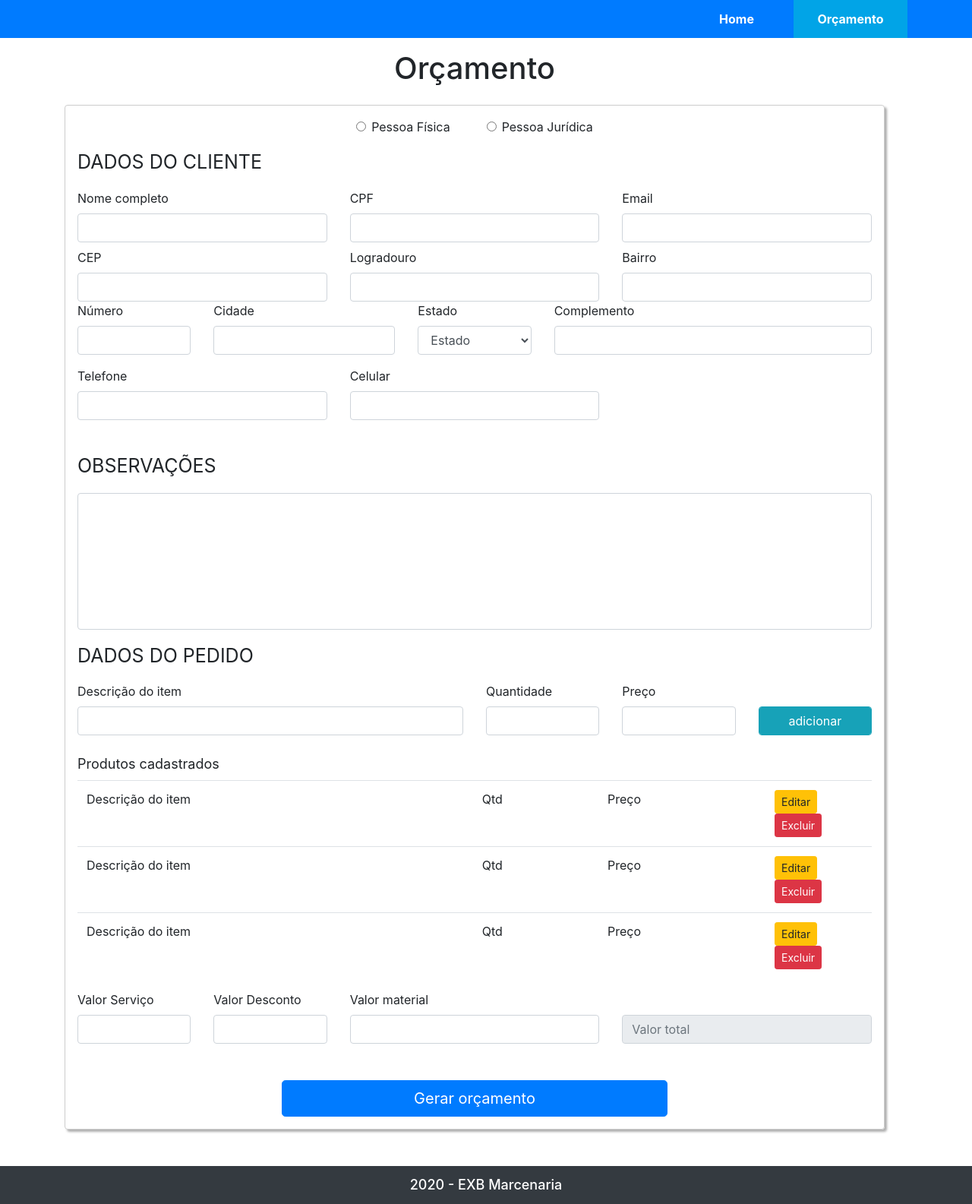
After one commit to Ingridprog/Projeto-Marcenaria, a PHP site: page /pages/orcamento.php in a window 1280 px wide. The commit adds this page. Shown: the whole page at 76% size. Run offline with PHP 8.4, Linux system fonts and the light colour scheme.

Commit message:
Finalizando telas

```diff
--- a/frontend/assets/css/styles.css
+++ b/frontend/assets/css/styles.css
@@ -59,3 +59,57 @@
 .md-table{
     width: 100%;
 }
+
+/* ORÇAMENTOS */
+
+#cadastro-orcamento{
+    width: 100%;
+    height: auto;
+    min-height: 500px;
+    border: solid 1px #ccc;
+    border-radius: 4px;
+    box-shadow: 3px 3px 3px #36363665;
+}
+#dados-cliente,
+#observacoes,
+#dados-pedidos{
+    width: 100%;
+    height: auto;
+    min-height: 400px;
+}
+#observacoes{
+    min-height: 200px;
+}
+.linha-dados-cliente{
+    width: 100%;
+    height: auto;
+    min-height: 30px;
+    font-size:25px;
+    text-transform: uppercase;
+}
+.no-resize{
+    height: 180px !important;
+    resize: none;
+}
+.sub-title{
+    font-size:18px;
+}
+.small-column{
+    width: 140px !important;
+}
+footer{
+    width: 100%;
+    height: auto;
+    min-height: 50px;
+    background-color: #343a40;
+}
+footer h5{
+    padding: 0px;
+    margin: 0px;
+    font-size:18px;
+}
+
+.bottom-position{
+    position: absolute !important;
+    bottom: 0px !important;
+}
--- /dev/null
+++ b/frontend/index.php
@@ -0,0 +1,5 @@
+<?php
+
+header('location: pages/home.php');
+
+?>
--- a/frontend/index.html
+++ b/frontend/pages/home.php
@@ -4,8 +4,8 @@
     <meta charset="UTF-8">
     <meta name="viewport" content="width=device-width, initial-scale=1.0">
     <title>Exb - Orçamentos</title>
-    <link rel="stylesheet" href="assets/css/bootstrap.min.css">
-    <link rel="stylesheet" href="assets/css/styles.css">
+    <link rel="stylesheet" href="../assets/css/bootstrap.min.css">
+    <link rel="stylesheet" href="../assets/css/styles.css">
 </head>
     <body>
         <section id="login-main">
--- /dev/null
+++ b/frontend/pages/orcamento.php
@@ -0,0 +1,218 @@
+
+<!DOCTYPE html>
+<html lang="en">
+    <head>
+        <meta charset="UTF-8">
+        <meta name="viewport" content="width=device-width, initial-scale=1.0">
+        <title>EXB</title>
+        <link rel="stylesheet" href="../assets/css/bootstrap.min.css">
+        <link rel="stylesheet" href="../assets/css/styles.css">
+    </head>
+    <body>
+        <nav class="width-100p mb-3 navbar pd-zero navbar-expand-lg navbar-dark bg-primary">
+            <div class="container d-flex justify-content-end">
+                <div class="nav-item text-white d-flex justify-content-center align-items-center">
+                    <a href="lista.php" class="text-white font-weight-bold">Home</a>
+                </div>
+
+                <div class="ativar-nav-item nav-item text-white d-flex justify-content-center align-items-center">
+                    <span class="font-weight-bold">Orçamento</span>
+                </div>
+            </div>
+        </nav>
+        <div class="row width-100p mb-3">
+            <div class="container">
+                <div class="col s12 d-flex justify-content-center">
+                    <h1>Orçamento</h1>
+                </div>
+            </div>
+        </div>
+        <div class="row width-100p">
+            <div class="container">
+                <div class="col s12">
+                    <form id="cadastro-orcamento" class="p-3 mb-5" action="">
+                        <!-- TIPO DE CLIENTE -->
+                        <div class="form-row d-flex justify-content-center mb-3">
+                            <div class="form-check mr-5">
+                                <input class="form-check-input" type="radio" name="exampleRadios" id="exampleRadios1" value="option1" >
+                                <label class="form-check-label" for="exampleRadios1">
+                                    Pessoa Física
+                                </label>
+                            </div>
+                            <div class="form-check">
+                                <input class="form-check-input" type="radio" name="exampleRadios" id="exampleRadios1" value="option1" >
+                                <label class="form-check-label" for="exampleRadios1">
+                                    Pessoa Jurídica
+                                </label>
+                            </div>
+                        </div>
+                        <!-- DADOS DO CLIENTE -->
+                        <div id="dados-cliente">
+                            <div class="linha-dados-cliente mb-3">
+                                Dados do cliente
+                            </div>
+                            <div class="row mb-2">
+                                <div class="col">
+                                    <label for="">Nome completo</label>
+                                    <input type="text" class="form-control">
+                                </div>
+                                <div class="col">
+                                    <label for="">CPF</label>
+                                    <input type="text" class="form-control">
+                                </div>
+                                <div class="col">
+                                    <label for="">Email</label>
+                                    <input type="text" class="form-control">
+                                </div>
+                            </div>
+                            <div class="row">
+                                <div class="col">
+                                    <label for="">CEP</label>
+                                    <input type="text" class="form-control">
+                                </div>
+                                <div class="col">
+                                    <label for="">Logradouro</label>
+                                    <input type="text" class="form-control">
+                                </div>
+                                <div class="col">
+                                    <label for="">Bairro</label>
+                                    <input type="text" class="form-control">
+                                </div>
+                            </div>
+
+                            <div class="row">
+                                <div class="col-2">
+                                    <label for="">Número</label>
+                                    <input type="text" class="form-control">
+                                </div>
+                                <div class="col-3">
+                                    <label for="">Cidade</label>
+                                    <input type="text" class="form-control">
+                                </div>
+                                <div class="col-2">
+                                    <div class="form-group">
+                                        <label for="exampleFormControlSelect1">Estado</label>
+                                        <select class="form-control" id="exampleFormControlSelect1">
+                                        <option selected disabled>Estado</option>
+                                        <option>SP</option>
+                                        </select>
+                                    </div>
+                                </div>
+                                <div class="col-5">
+                                    <label for="">Complemento</label>
+                                    <input type="text" class="form-control">
+                                </div>
+                            </div>
+
+                            <div class="row">
+                                <div class="col-4">
+                                    <label for="">Telefone</label>
+                                    <input type="text" class="form-control">
+                                </div>
+                                <div class="col-4">
+                                    <label for="">Celular</label>
+                                    <input type="text" class="form-control">
+                                </div>
+                            </div>
+                        </div>
+                        <!-- OBSERVAÇÕES -->
+                        <div id="observacoes">
+                            <div class="linha-dados-cliente mb-3">
+                                Observações
+                            </div>
+                            <div class="form-group">
+                                <textarea class="form-control no-resize"></textarea>
+                            </div>
+                        </div>
+
+                        <div id="dados-pedidos">
+                            <div class="linha-dados-cliente mb-3">
+                                Dados do pedido
+                            </div>
+                            <div class="row mb-4">
+                                <!-- CADASTRAR ITENS NO PEDIDO -->
+                                <div class="col-6">
+                                    <label for="">Descrição do item</label>
+                                    <input type="text" class="form-control">
+                                </div>
+                                <div class="col-2">
+                                    <label for="">Quantidade</label>
+                                    <input type="text" class="form-control">
+                                </div>
+                                <div class="col-2">
+                                    <label for="">Preço</label>
+                                    <input type="text" class="form-control">
+                                </div>
+                                <div class="col-2 d-flex align-items-end">
+                                    <input value="adicionar" type="submit" class="form-control btn btn-info">
+                                </div>
+                            </div>
+                            <!-- ITENS CADASTRADOS -->
+                            <span class="sub-title"> Produtos cadastrados </span>
+                            <table class="table mt-2">
+                                <tbody>
+                                    <tr>
+                                        <td>Descrição do item</td>
+                                        <td>Qtd</td>
+                                        <td>Preço</td>
+                                        <td class="small-column">
+                                           <button class="btn btn-sm btn-warning">Editar</button>
+                                           <button class="btn btn-sm btn-danger">Excluir</button>
+                                        </td>
+                                    </tr>
+                                    <tr>
+                                        <td>Descrição do item</td>
+                                        <td>Qtd</td>
+                                        <td>Preço</td>
+                                        <td class="small-column">
+                                            <button class="btn btn-sm btn-warning">Editar</button>
+                                            <button class="btn btn-sm btn-danger">Excluir</button>
+                                        </td>
+                                    </tr>
+                                    <tr>
+                                        <td>Descrição do item</td>
+                                        <td>Qtd</td>
+                                        <td>Preço</td>
+                                        <td class="small-column">
+                                            <button class="btn btn-sm btn-warning">Editar</button>
+                                            <button class="btn btn-sm btn-danger">Excluir</button>
+                                        </td>
+                                    </tr>
+                                </tbody>
+                            </table>
+                            <div class="row mb-5">
+                                <!-- CADASTRAR ITENS NO PEDIDO -->
+                                <div class="col-2">
+                                    <label for="">Valor Serviço</label>
+                                    <input type="text" class="form-control">
+                                </div>
+                                <div class="col-2">
+                                    <label for="">Valor Desconto</label>
+                                    <input type="text" class="form-control">
+                                </div>
+                                <div class="col-4">
+                                    <label for="">Valor material</label>
+                                    <input type="text" class="form-control">
+                                </div>
+                                <div class="col-4 d-flex align-items-end">
+                                    <input class="form-control" type="text" readonly placeholder="Valor total">
+                                </div>
+                            </div>
+                            <div class="row d-flex justify-content-center">
+                                <div class="col-6">
+                                    <button type="button" class="btn btn-primary btn-lg btn-block">Gerar orçamento</button>
+                                </div>
+                            </div>
+
+                        </div>
+
+                    </form>
+                </div>
+            </div>
+        </div>
+
+        <footer class="d-flex justify-content-center align-items-center">
+            <h5 class="text-white">2020 - EXB Marcenaria</h5>
+        </footer>
+    </body>
+</html>
```
Also changed, not shown: frontend/pages/lista.php (renamed from frontend/lista.html, +7 -5 lines), frontend/teste.html (deleted, +0 -11 lines).
